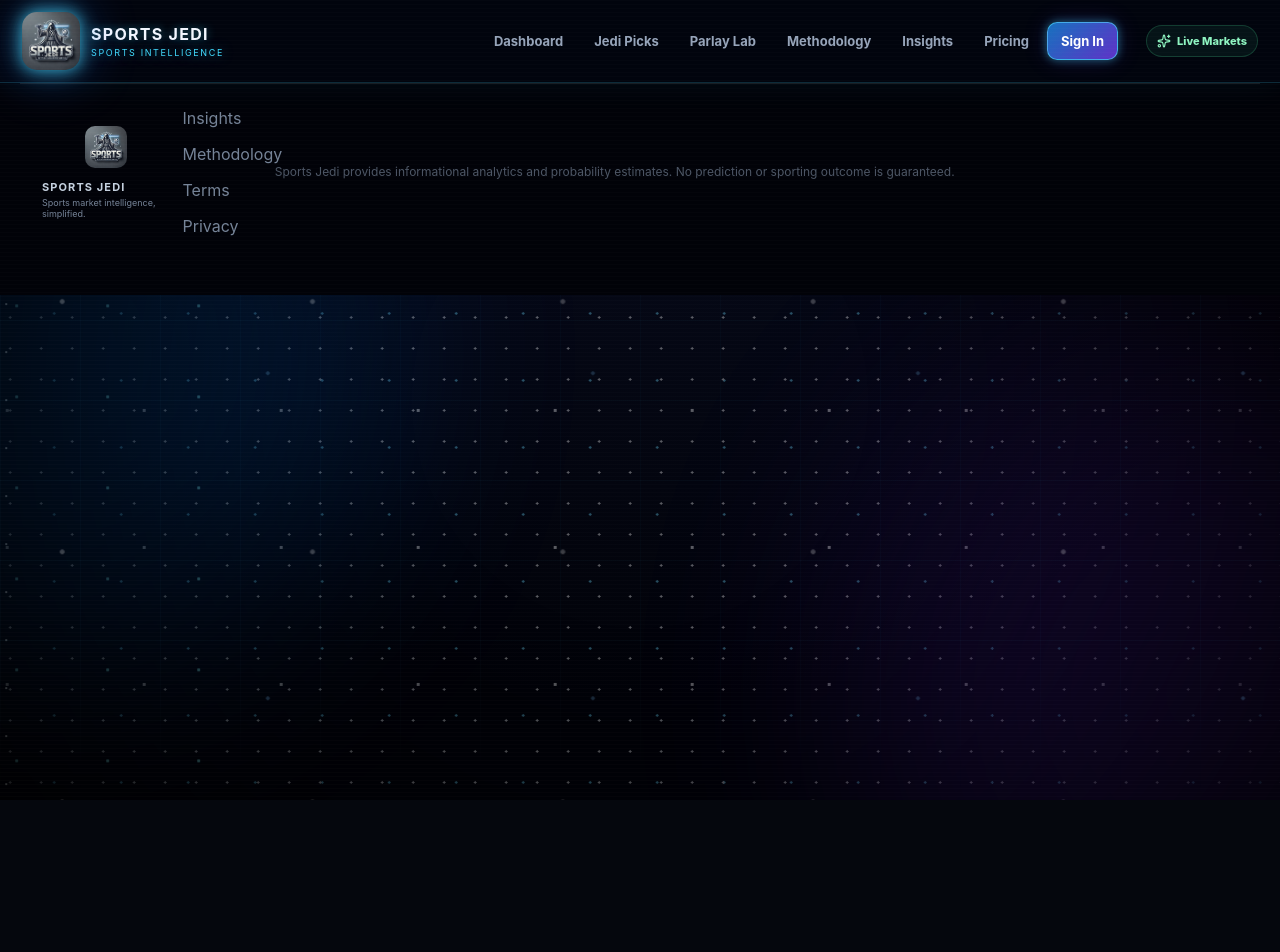
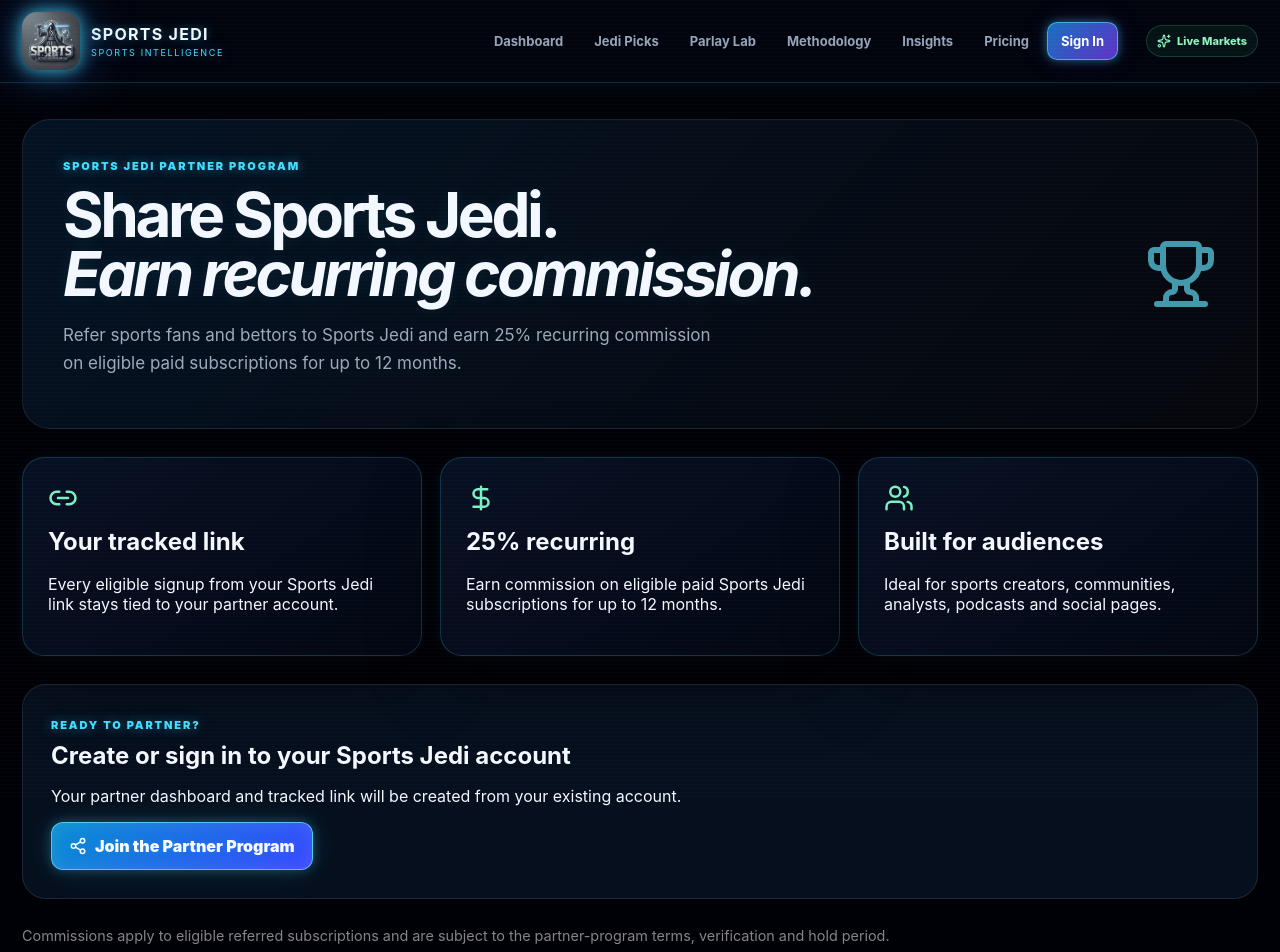
Before and after one commit to IMALI-DEFI/sportsjedi, a React (Vite) app in the folder frontend/: page /referrals in a window 1280 px wide. Shown: the top 952 px of the page. Before the commit the page ends 800 px from the top, so only its background shows below. Built offline with nearby package versions, Linux system fonts and the light colour scheme; no server answers.

Commit message:
Add Sports Jedi referral program and tracking

```diff
--- a/frontend/src/App.jsx
+++ b/frontend/src/App.jsx
@@ -21,6 +21,7 @@
 import Success from "./pages/Success";
 import Blog from "./pages/Blog";
 import BlogPost from "./pages/BlogPost";
+import Referrals from "./pages/Referrals";
 
 export default function App() {
   return (
@@ -43,6 +44,7 @@
         <Route path="/success" element={<Success />} />
         <Route path="/blog" element={<Blog />} />
         <Route path="/blog/:slug" element={<BlogPost />} />
+        <Route path="/referrals" element={<Referrals />} />
       </Routes>
 
       <footer>
@@ -65,6 +67,7 @@
           <Link to="/methodology">Methodology</Link>
           <Link to="/terms">Terms</Link>
           <Link to="/privacy">Privacy</Link>
+          <Link to="/referrals">Partner Program</Link>
         </div>
 
         <p className="footer-disclaimer">
--- a/frontend/src/components/MarketingTracker.jsx
+++ b/frontend/src/components/MarketingTracker.jsx
@@ -2,6 +2,7 @@
 import { useLocation } from "react-router-dom";
 import {
   captureMarketingAttribution,
+  getMarketingSessionId,
   trackMarketingEvent,
 } from "../utils/marketingAttribution";
 
@@ -9,7 +10,27 @@
   const location = useLocation();
 
   useEffect(() => {
-    captureMarketingAttribution();
+    const attribution = captureMarketingAttribution();
+
+    if (attribution.referral_code) {
+      const clickKey = `sports_jedi_ref_click_${attribution.referral_code}`;
+      if (!sessionStorage.getItem(clickKey)) {
+        sessionStorage.setItem(clickKey, "1");
+        fetch("https://api.imali-defi.com/api/referrals/click", {
+          method: "POST",
+          headers: { "Content-Type": "application/json" },
+          body: JSON.stringify({
+            code: attribution.referral_code,
+            visitor_id: getMarketingSessionId(),
+            source: attribution.utm_source || "sportsjedi",
+            medium: attribution.utm_medium || "referral",
+            campaign: attribution.utm_campaign || "sports_jedi_partner",
+            landing_path: location.pathname,
+          }),
+          keepalive: true,
+        }).catch(() => {});
+      }
+    }
 
     const eventName =
       location.pathname === "/pricing"
--- a/frontend/src/pages/Login.jsx
+++ b/frontend/src/pages/Login.jsx
@@ -5,6 +5,7 @@
 import {
   Navigate,
   useNavigate,
+  useSearchParams,
 } from "react-router-dom";
 
 import {
@@ -26,11 +27,12 @@
     signup,
   } = useAuth();
 
-  const navigate =
-    useNavigate();
+  const navigate = useNavigate();
+  const [searchParams] = useSearchParams();
 
-  const [mode, setMode] =
-    useState("login");
+  const [mode, setMode] = useState(
+    searchParams.get("mode") === "signup" ? "signup" : "login"
+  );
 
   const [email, setEmail] =
     useState("");
@@ -72,7 +74,7 @@
         );
       }
 
-      navigate("/account");
+      navigate(searchParams.get("next") || "/account");
     } catch (err) {
       setError(
         err.message ||
--- a/frontend/src/pages/Pricing.jsx
+++ b/frontend/src/pages/Pricing.jsx
@@ -39,6 +39,7 @@
                 utm_campaign: a.utm_campaign || null,
                 utm_content: a.utm_content || null,
                 session_id: sessionStorage.getItem("sports_jedi_marketing_session"),
+                referral_code: a.referral_code || null,
               },
             };
           })()),
--- /dev/null
+++ b/frontend/src/pages/Referrals.jsx
@@ -0,0 +1,155 @@
+import { useEffect, useState } from "react";
+import { Link } from "react-router-dom";
+import { Copy, Link2, Users, DollarSign, Trophy, Share2 } from "lucide-react";
+import { useAuth } from "../context/AuthContext";
+
+const IMALI_API =
+  import.meta.env.VITE_IMALI_API_URL ||
+  "https://api.imali-defi.com";
+
+export default function Referrals() {
+  const { user, getToken, loading } = useAuth();
+  const [data, setData] = useState(null);
+  const [busy, setBusy] = useState(false);
+  const [notice, setNotice] = useState("");
+
+  async function loadDashboard() {
+    const token = getToken();
+    if (!token) return;
+    const r = await fetch(`${IMALI_API}/api/referrals/partner/dashboard`, {
+      headers: { Authorization: `Bearer ${token}` },
+    });
+    if (!r.ok) return;
+    const j = await r.json();
+    setData(j.data || null);
+  }
+
+  useEffect(() => {
+    if (user) loadDashboard();
+  }, [user]);
+
+  async function enroll() {
+    const token = getToken();
+    if (!token) return;
+    setBusy(true);
+    setNotice("");
+    try {
+      const r = await fetch(`${IMALI_API}/api/referrals/partner/enroll`, {
+        method: "POST",
+        headers: {
+          Authorization: `Bearer ${token}`,
+          "Content-Type": "application/json",
+        },
+        body: JSON.stringify({ display_name: "Sports Jedi Partner" }),
+      });
+      const j = await r.json();
+      if (!r.ok) throw new Error(j.error || "Unable to enroll");
+      await loadDashboard();
+      setNotice("Your Sports Jedi referral link is ready.");
+    } catch (e) {
+      setNotice(e.message);
+    } finally {
+      setBusy(false);
+    }
+  }
+
+  const code = data?.partner?.referral_code || "";
+  const referralLink = code
+    ? `https://sportsjedi.com/login?mode=signup&ref=${encodeURIComponent(code)}`
+    : "";
+
+  async function copyLink() {
+    if (!referralLink) return;
+    await navigator.clipboard.writeText(referralLink);
+    setNotice("Referral link copied.");
+  }
+
+  return (
+    <main className="shell referrals-page">
+      <section className="page-banner referral-hero">
+        <div>
+          <span className="eyebrow">SPORTS JEDI PARTNER PROGRAM</span>
+          <h1>
+            Share Sports Jedi.
+            <br />
+            <em>Earn recurring commission.</em>
+          </h1>
+          <p>
+            Refer sports fans and bettors to Sports Jedi and earn 25% recurring
+            commission on eligible paid subscriptions for up to 12 months.
+          </p>
+        </div>
+        <Trophy size={72} />
+      </section>
+
+      <section className="referral-benefits">
+        <article className="account-card">
+          <Link2 size={30} />
+          <h2>Your tracked link</h2>
+          <p>Every eligible signup from your Sports Jedi link stays tied to your partner account.</p>
+        </article>
+        <article className="account-card">
+          <DollarSign size={30} />
+          <h2>25% recurring</h2>
+          <p>Earn commission on eligible paid Sports Jedi subscriptions for up to 12 months.</p>
+        </article>
+        <article className="account-card">
+          <Users size={30} />
+          <h2>Built for audiences</h2>
+          <p>Ideal for sports creators, communities, analysts, podcasts and social pages.</p>
+        </article>
+      </section>
+
+      {!loading && !user ? (
+        <section className="referral-join-card">
+          <span className="eyebrow">READY TO PARTNER?</span>
+          <h2>Create or sign in to your Sports Jedi account</h2>
+          <p>Your partner dashboard and tracked link will be created from your existing account.</p>
+          <Link className="primary-btn" to="/login?mode=signup&next=/referrals">
+            <Share2 size={18} />
+            Join the Partner Program
+          </Link>
+        </section>
+      ) : (
+        <section className="referral-join-card">
+          <span className="eyebrow">YOUR PARTNER DASHBOARD</span>
+          {!data ? (
+            <>
+              <h2>Activate your referral link</h2>
+              <p>One click creates your tracked Sports Jedi partner link.</p>
+              <button className="primary-btn" disabled={busy} onClick={enroll}>
+                {busy ? "Activating…" : "Activate Partner Link"}
+              </button>
+            </>
+          ) : (
+            <>
+              <div className="referral-link-box">
+                <div>
+                  <small>YOUR SPORTS JEDI REFERRAL LINK</small>
+                  <strong>{referralLink}</strong>
+                </div>
+                <button className="secondary-btn" onClick={copyLink}>
+                  <Copy size={17} /> Copy
+                </button>
+              </div>
+              <div className="referral-stats">
+                <div><span>Clicks</span><strong>{data.metrics?.clicks || 0}</strong></div>
+                <div><span>Signups</span><strong>{data.metrics?.signups || 0}</strong></div>
+                <div><span>Paid</span><strong>{data.metrics?.paid_customers || 0}</strong></div>
+                <div><span>Earned</span><strong>${Number(data.metrics?.commissions_earned || 0).toFixed(2)}</strong></div>
+              </div>
+            </>
+          )}
+          {notice && <p className="referral-notice">{notice}</p>}
+        </section>
+      )}
+
+      <section className="referral-terms-note">
+        <p>
+          Commissions apply to eligible referred subscriptions and are subject
+          to the partner-program terms, verification and hold period.
+        </p>
+      </section>
+    </main>
+  );
+}
--- a/frontend/src/pages/Success.jsx
+++ b/frontend/src/pages/Success.jsx
@@ -44,6 +44,19 @@
           sessionId:
             data.metadata?.marketing_session_id || undefined,
         });
+
+        const token = localStorage.getItem("sports_jedi_token");
+        if (token) {
+          fetch("https://api.imali-defi.com/api/referrals/sports-jedi/bind", {
+            method: "POST",
+            headers: {
+              Authorization: `Bearer ${token}`,
+              "Content-Type": "application/json",
+            },
+            body: JSON.stringify({ session_id: sessionId }),
+            keepalive: true,
+          }).catch(() => {});
+        }
       })
       .catch(() => {});
   }, []);
--- a/frontend/src/styles.css
+++ b/frontend/src/styles.css
@@ -3642,3 +3642,20 @@
     font-size: 1rem;
   }
 }
+
+.referrals-page{padding-bottom:72px}
+.referral-hero{margin-bottom:28px}
+.referral-benefits{display:grid;grid-template-columns:repeat(3,minmax(0,1fr));gap:18px;margin:24px 0}
+.referral-benefits .account-card svg{color:#7bf0c0}
+.referral-join-card{margin:28px 0;padding:28px;border:1px solid rgba(255,255,255,.1);border-radius:24px;background:rgba(8,18,34,.84);box-shadow:0 24px 60px rgba(0,0,0,.28)}
+.referral-join-card h2{margin:8px 0 10px}
+.referral-link-box{display:flex;align-items:center;justify-content:space-between;gap:18px;padding:18px;border:1px solid rgba(123,240,192,.24);border-radius:18px;background:rgba(8,26,31,.72)}
+.referral-link-box small{display:block;color:rgba(255,255,255,.5);margin-bottom:6px}
+.referral-link-box strong{display:block;overflow-wrap:anywhere}
+.referral-stats{display:grid;grid-template-columns:repeat(4,minmax(0,1fr));gap:12px;margin-top:18px}
+.referral-stats>div{padding:16px;border-radius:16px;background:rgba(255,255,255,.04);border:1px solid rgba(255,255,255,.08)}
+.referral-stats span{display:block;color:rgba(255,255,255,.5);font-size:.82rem}
+.referral-stats strong{display:block;font-size:1.5rem;margin-top:6px}
+.referral-notice{margin-top:14px;color:#7bf0c0}
+.referral-terms-note{color:rgba(255,255,255,.52);font-size:.9rem}
+@media(max-width:760px){.referral-benefits{grid-template-columns:1fr}.referral-stats{grid-template-columns:repeat(2,minmax(0,1fr))}.referral-link-box{align-items:flex-start;flex-direction:column}}
```
Also changed, not shown: 1 other file (tests, documents, lock files or other folders).
